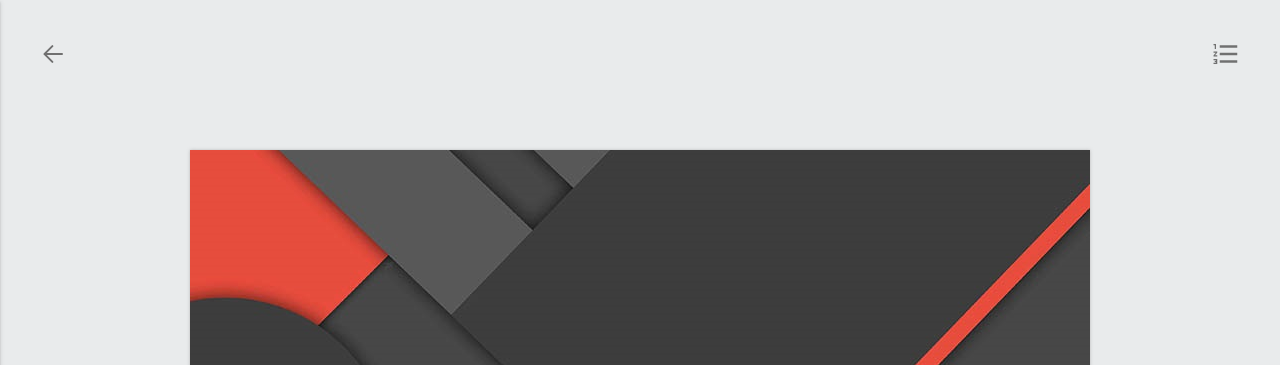
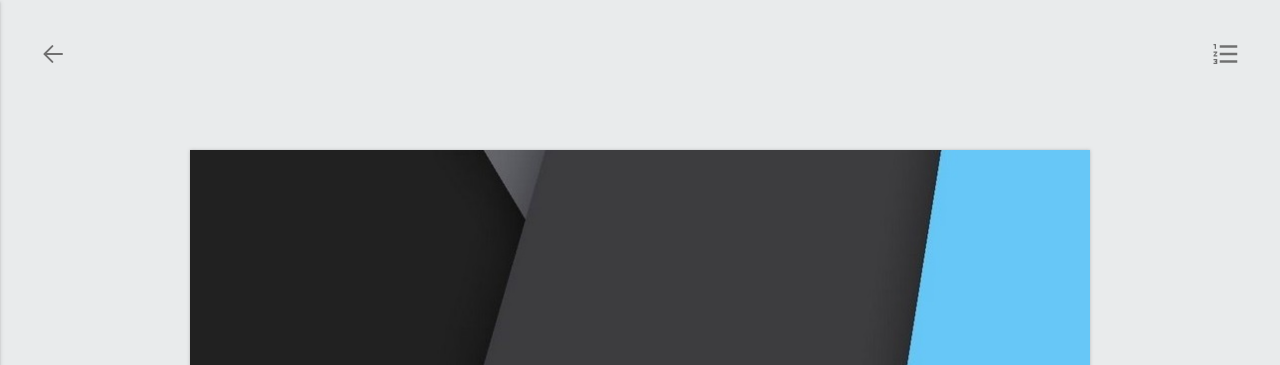
Before and after one commit to SunnyFHY/SunnyFHY.github.io, a plain HTML site: page 2018/10/01/hello-world/index.html in a window 1280 px wide. Shown: the top 365 px of the page. Drawn offline with Linux system fonts and the light colour scheme; some packages are replaced by stand-ins of ours; a script that the page names is missing.

Commit message:
更新博客。

```diff
--- a/2018/10/01/hello-world/index.html
+++ b/2018/10/01/hello-world/index.html
@@ -123,7 +123,7 @@
   <div id="content-inner">
 
 <article id="post">
-  <div class="post-page-title"  style="background-color:#26A69A;background-image:url(/images/random/vateral-4.png)" >
+  <div class="post-page-title"  style="background-color:#26A69A;background-image:url(/images/random/vateral-13.png)" >
   <h2>Hello World</h2>
 
   <p>作者:SunnyFHY &nbsp&nbsp 发布于:<time datetime="2018-09-30T18:28:42.124Z">
```
Also changed, not shown: index.html (+1 -1 lines).
